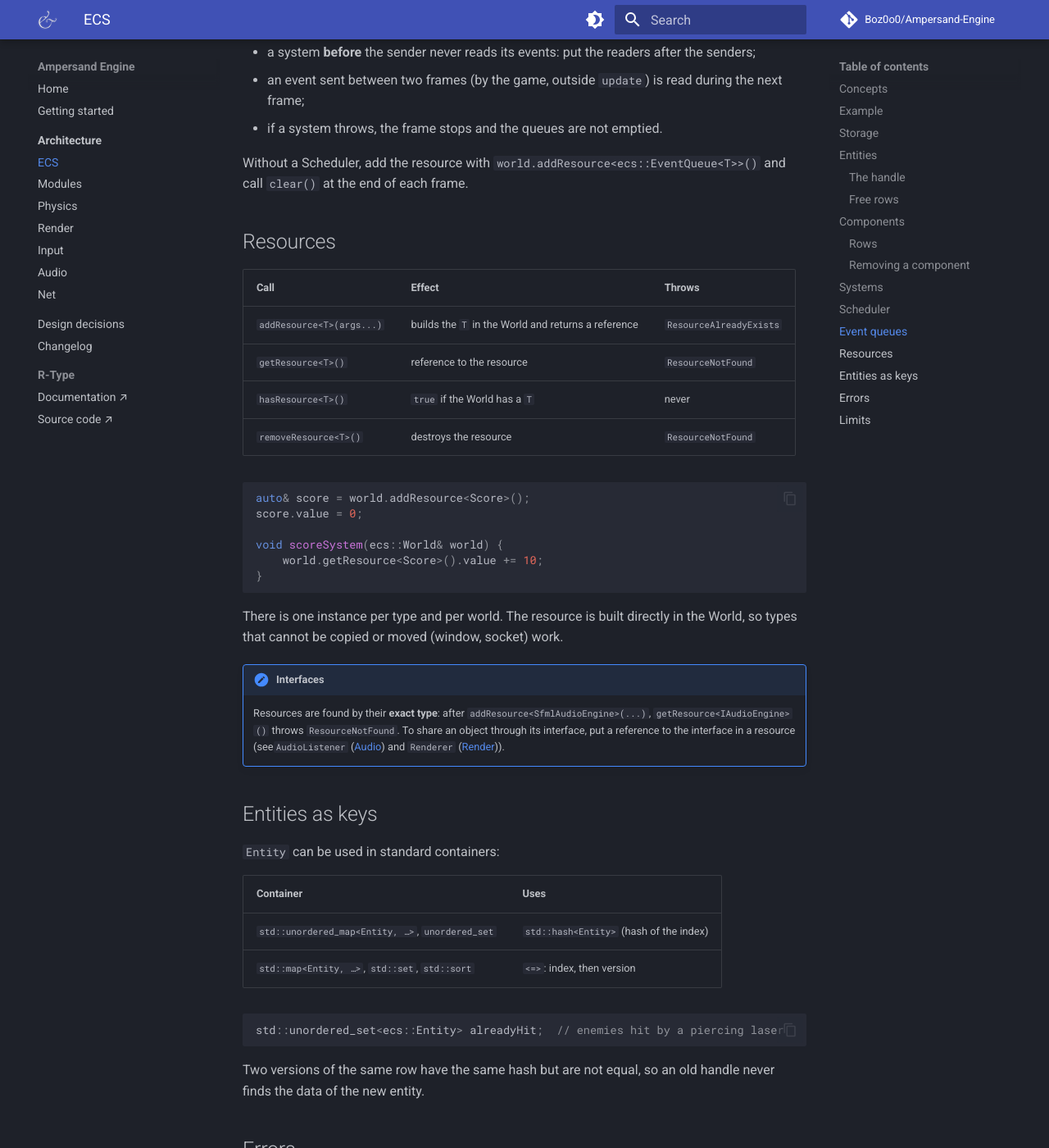
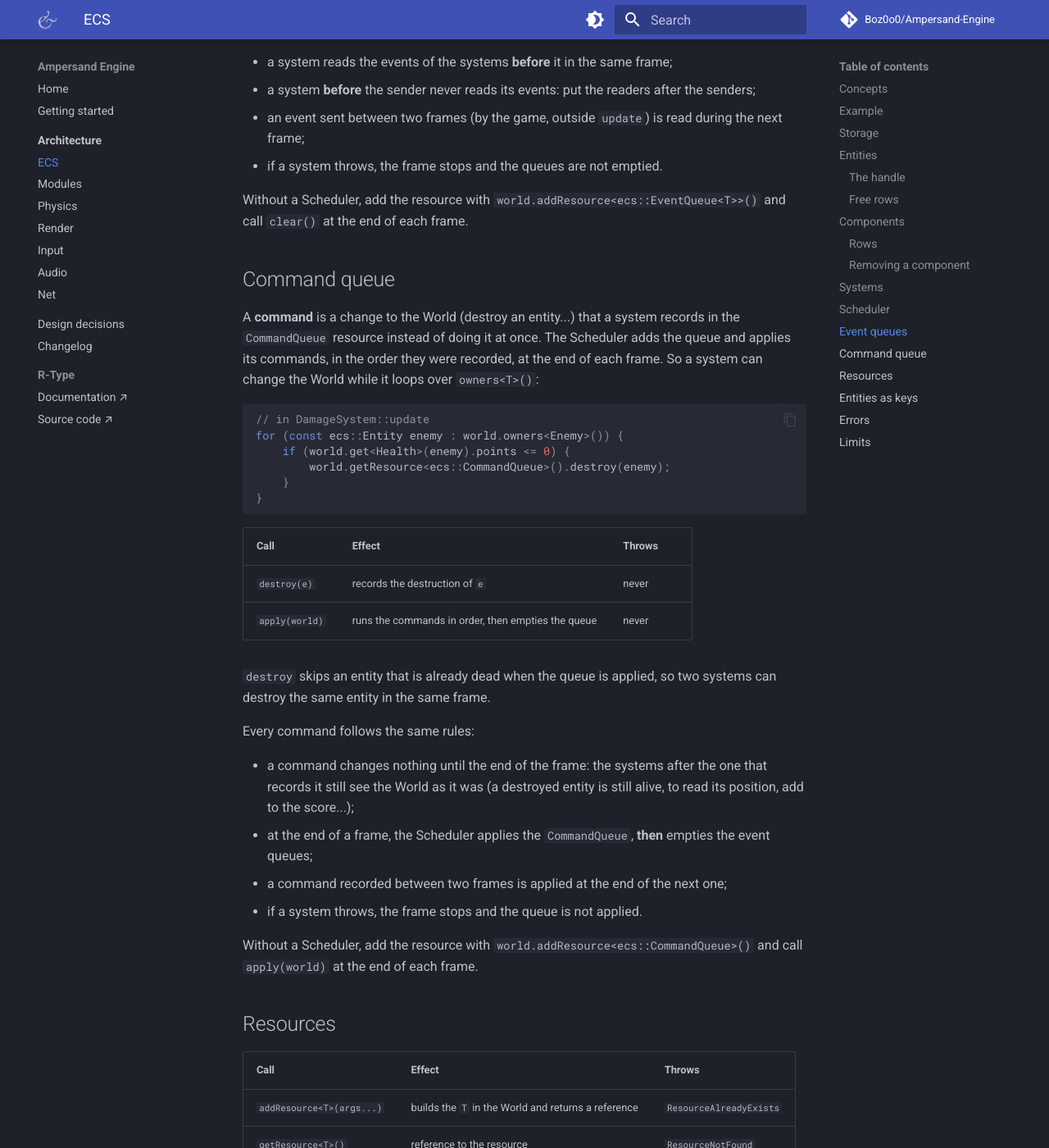
Before and after one commit to Boz0o0/Ampersand-Engine, an MkDocs documentation site: the page built from docs/mkdocs/architecture/ecs.md, in a window 1280 px wide and 1400 px high, scrolled down 7620 px. Shown: the whole window at 82% size. Built offline with MkDocs 1.6.1 and Material for MkDocs 9.7.7, drawn with Linux system fonts in a browser that asks for light colours; comment, search, counter and statistics services are not loaded; some of the changed text lies outside the part shown.

Commit message:
feat(doc): doc for the command queue

````diff
--- a/docs/mkdocs/architecture/ecs.md
+++ b/docs/mkdocs/architecture/ecs.md
@@ -17,6 +17,7 @@ For why we chose this design, see [Design decisions](../decisions.md#ecs).
 | **System**    | Logic: a class with `update(World&)` that loops over entities.                 |
 | **Scheduler** | Runs the systems in order, once per frame, and fills the `Clock`.              |
 | **Event**     | A message sent by a system to the systems after it, in an `EventQueue`.        |
+| **Command**   | A change to the World recorded by a system, applied at the end of the frame.   |
 | **Resource**  | An object that exists once per world and belongs to no entity (clock, score…). |
 
 Everything is in the `ampersand::core::ecs` namespace. Include
@@ -221,7 +222,20 @@ single read in the entity's row.
     the loop **skips** it, and an `add` can reallocate the list (**undefined
     behaviour**).
 
-    Two safe ways to destroy entities in a system:
+    Three safe ways to destroy entities in a system:
+
+    === "With the CommandQueue"
+
+        ```cpp
+        auto& commands = world.getResource<ecs::CommandQueue>();
+        for (const ecs::Entity enemy : world.owners<Enemy>()) {
+            if (world.get<Health>(enemy).points <= 0) {
+                commands.destroy(enemy);  // destroyed at the end of the frame
+            }
+        }
+        ```
+
+        See [Command queue](#command-queue).
 
     === "After the loop"
 
@@ -260,7 +274,7 @@ time given to `update`, and `elapsed` grows by `dt`.
 
 | Call                 | Effect                                                         | Throws                  |
 | -------------------- | -------------------------------------------------------------- | ----------------------- |
-| `Scheduler(world)`   | adds a `Clock` to the World if it has none                     | never                   |
+| `Scheduler(world)`   | adds a `Clock` and a `CommandQueue` to the World if it has none | never                  |
 | `add<T>(args...)`    | builds the system `T` after the others and returns a reference | what `T` throws         |
 | `update(deltaTime)`  | sets the `Clock`, then runs every system in order              | `std::invalid_argument` if `deltaTime` is negative or not finite, and what the systems throw |
 
@@ -352,6 +366,44 @@ system. So:
 Without a Scheduler, add the resource with `world.addResource<ecs::EventQueue<T>>()`
 and call `clear()` at the end of each frame.
 
+## Command queue
+
+A **command** is a change to the World (destroy an entity...) that a system
+records in the `CommandQueue` resource instead of doing it at once. The
+Scheduler adds the queue and applies its commands, in the order they were
+recorded, at the end of each frame. So a system can change the World while it
+loops over `owners<T>()`:
+
+```cpp
+// in DamageSystem::update
+for (const ecs::Entity enemy : world.owners<Enemy>()) {
+    if (world.get<Health>(enemy).points <= 0) {
+        world.getResource<ecs::CommandQueue>().destroy(enemy);
+    }
+}
+```
+
+| Call              | Effect                                                     | Throws |
+| ----------------- | ---------------------------------------------------------- | ------ |
+| `destroy(e)`      | records the destruction of `e`                             | never  |
+| `apply(world)`    | runs the commands in order, then empties the queue         | never  |
+
+`destroy` skips an entity that is already dead when the queue is applied, so
+two systems can destroy the same entity in the same frame.
+
+Every command follows the same rules:
+
+- a command changes nothing until the end of the frame: the systems after the
+  one that records it still see the World as it was (a destroyed entity is
+  still alive, to read its position, add to the score...);
+- at the end of a frame, the Scheduler applies the `CommandQueue`, **then**
+  empties the event queues;
+- a command recorded between two frames is applied at the end of the next one;
+- if a system throws, the frame stops and the queue is not applied.
+
+Without a Scheduler, add the resource with `world.addResource<ecs::CommandQueue>()`
+and call `apply(world)` at the end of each frame.
+
 ## Resources
 
 | Call                       | Effect                                                 | Throws                  |
````
Also changed, not shown: CHANGELOG.md (+1 -0 lines).
